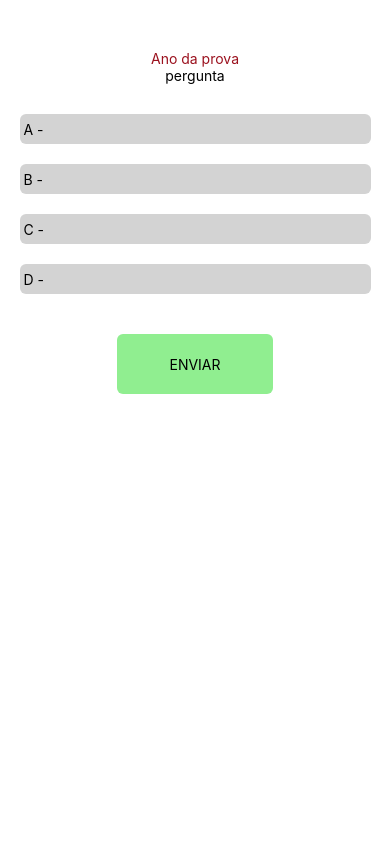
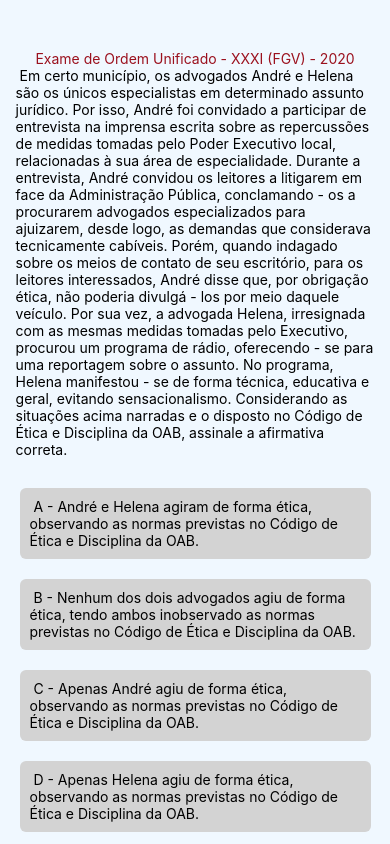
Before and after one commit to guiluizmaia/ExerciciosOAB, a React Native app: screen / in a window 390 px wide. Built offline with nearby package versions, Linux system fonts and the light colour scheme.

Commit message:
Add files via upload

```diff
--- a/App.js
+++ b/App.js
@@ -6,66 +6,129 @@ const {width: screenWidth, height: screenHeight} = Dimensions.get('window');
 export default () => {
   const [selecionado, setSelecionado] = useState("");
 
+  const [perguntas, setPerguntas] = useState([
+    {
+      pergunta: "Havendo indícios de que Sara obteve inscrição na Ordem dos Advogados do Brasil mediante prova falsa, foi instaurado contra ela processo disciplinar. Sobre o tema, assinale a afirmativa correta.",
+      a: "O processo disciplinar contra Sara pode ser instaurado de ofício ou mediante representação, que pode ser anônima.",
+      b: "Em caso de revelia de Sara, o processo disciplinar seguirá, independentemente de designação de defensor dativo.",
+      c: "O processo disciplinar instaurado contra Sara será, em regra, público.",
+      d: "O recurso contra eventual decisão que determine o cancelamento da inscrição de Sara não terá efeito suspensivo.",
+      certo: "d",
+      ano: "Exame de Ordem Unificado - XXXI (FGV) - 2020",
+      questao: "1"
+  }, {
+      pergunta: "Em certo município, os advogados André e Helena são os únicos especialistas em determinado assunto jurídico. Por isso, André foi convidado a participar de entrevista na imprensa escrita sobre as repercussões de medidas tomadas pelo Poder Executivo local, relacionadas à sua área de especialidade. Durante a entrevista, André convidou os leitores a litigarem em face da Administração Pública, conclamando - os a procurarem advogados especializados para ajuizarem, desde logo, as demandas que considerava tecnicamente cabíveis. Porém, quando indagado sobre os meios de contato de seu escritório, para os leitores interessados, André disse que, por obrigação ética, não poderia divulgá - los por meio daquele veículo. Por sua vez, a advogada Helena, irresignada com as mesmas medidas tomadas pelo Executivo, procurou um programa de rádio, oferecendo - se para uma reportagem sobre o assunto. No programa, Helena manifestou - se de forma técnica, educativa e geral, evitando sensacionalismo. Considerando as situações acima narradas e o disposto no Código de Ética e Disciplina da OAB, assinale a afirmativa correta.",
+      a: "André e Helena agiram de forma ética, observando as normas previstas no Código de Ética e Disciplina da OAB.",
+      b: "Nenhum dos dois advogados agiu de forma ética, tendo ambos inobservado as normas previstas no Código de Ética e Disciplina da OAB.",
+      c: "Apenas André agiu de forma ética, observando as normas previstas no Código de Ética e Disciplina da OAB.",
+      d: "Apenas Helena agiu de forma ética, observando as normas previstas no Código de Ética e Disciplina da OAB.",
+      certo: "b",
+      ano: "Exame de Ordem Unificado - XXXI (FGV) - 2020",
+      questao: "2"
+  },
+  ])
+
   return (
       <ScrollView>
-        <View style={{flex:1, height: screenHeight}}>
+        <View style={{flex:1, alignItems: 'center', backgroundColor: '#F0F8FF',}}>
         <View style = { styles.VPergunta } >
-          <Text style = { styles.ano } > Ano da prova </Text>
-          <Text style = { styles.pergunta } > pergunta </Text>
+          <Text style = { styles.ano } > {perguntas[1].ano} </Text>
+          <Text style = { styles.pergunta } > {perguntas[1].pergunta} </Text>
         </View>
         <View style = { styles.VResposta } >
 
           {selecionado == "a" &&
-          <TouchableOpacity style = { styles.sele } onPress={() => setSelecionado("a")}>
-            <Text> A - </Text>
+          <TouchableOpacity style = { styles.sele } onPress={() => {
+            if(selecionado == "a"){
+              setSelecionado("");
+            }else{
+              setSelecionado("a")
+            }
+            }}>
+            <Text style = {styles.txtpergunta}> A - {perguntas[1].a} </Text>
           </TouchableOpacity>
           }
           {selecionado != "a" &&
-          <TouchableOpacity style = { styles.sem } onPress={() => setSelecionado("a")}>
-            <Text> A - </Text>
+          <TouchableOpacity style = { styles.sem } onPress={() => {
+            if(selecionado == "a"){
+              setSelecionado("");
+            }else{
+              setSelecionado("a")
+            }}}>
+            <Text style = {styles.txtpergunta}> A - {perguntas[1].a} </Text>
           </TouchableOpacity>
           }
 
           {selecionado == "b" &&
-          <TouchableOpacity style = { styles.sele } onPress={() => setSelecionado("b")}>
-            <Text> B - </Text>
+          <TouchableOpacity style = { styles.sele } onPress={() => {
+            if(selecionado == "b"){
+              setSelecionado("");
+            }else{
+              setSelecionado("b")
+            }}}>
+            <Text style = {styles.txtpergunta}> B - {perguntas[1].b} </Text>
           </TouchableOpacity>
           }
           {selecionado != "b" &&
-          <TouchableOpacity style = { styles.sem } onPress={() => setSelecionado("b")}>
-            <Text> B - </Text>
+          <TouchableOpacity style = { styles.sem } onPress={() => {
+            if(selecionado == "b"){
+              setSelecionado("");
+            }else{
+              setSelecionado("b")
+            }}}>
+            <Text style = {styles.txtpergunta}> B - {perguntas[1].b} </Text>
           </TouchableOpacity>
           }
 
           {selecionado == "c" &&
-          <TouchableOpacity style = { styles.sele } onPress={() => setSelecionado("c")}>
-            <Text> C - </Text>
+          <TouchableOpacity style = { styles.sele } onPress={() => {
+            if(selecionado == "c"){
+              setSelecionado("");
+            }else{
+              setSelecionado("c")
+            }}}>
+            <Text style = {styles.txtpergunta}> C - {perguntas[1].c} </Text>
           </TouchableOpacity>
           }
           {selecionado != "c" &&
-          <TouchableOpacity style = { styles.sem } onPress={() => setSelecionado("c")}>
-            <Text> C - </Text>
+          <TouchableOpacity style = { styles.sem } onPress={() => {
+            if(selecionado == "c"){
+              setSelecionado("");
+            }else{
+              setSelecionado("c")
+            }}}>
+            <Text style = {styles.txtpergunta}> C - {perguntas[1].c} </Text>
           </TouchableOpacity>
           }
 
           {selecionado == "d" &&
-          <TouchableOpacity style = { styles.sele } onPress={() => setSelecionado("d")}>
-            <Text> D - </Text>
+          <TouchableOpacity style = { styles.sele } onPress={() => {
+            if(selecionado == "d"){
+              setSelecionado("");
+            }else{
+              setSelecionado("d")
+            }}}>
+            <Text style = {styles.txtpergunta}> D - {perguntas[1].d} </Text>
           </TouchableOpacity>
           }
           {selecionado != "d" &&
-          <TouchableOpacity style = { styles.sem } onPress={() => setSelecionado("d")}>
-            <Text> D - </Text>
+          <TouchableOpacity style = { styles.sem } onPress={() => {
+            if(selecionado == "d"){
+              setSelecionado("");
+            }else{
+              setSelecionado("d")
+            }}}>
+            <Text style = {styles.txtpergunta}> D - {perguntas[1].d} </Text>
           </TouchableOpacity>
           }
+		</View>
+        </View>
+
+          <TouchableOpacity style = { styles.enviar }>
+            <Text> RESPONDER </Text>
+          </TouchableOpacity>
 
 
-          <TouchableOpacity style = { styles.enviar }>
-            <Text> ENVIAR </Text>
-          </TouchableOpacity>
-
-        </View>
-        </View>
       </ScrollView>
     );
 }
@@ -77,7 +140,9 @@ const styles = StyleSheet.create({
     VPergunta: {
         marginTop: 50,
         justifyContent: 'center',
-        alignItems: 'center'
+        alignItems: 'center',
+		width: '92%',
+
     },
     VResposta: {
 		marginTop: 30,
@@ -94,7 +159,7 @@ const styles = StyleSheet.create({
       borderRadius: 6,
       backgroundColor: '#d3d3d3',
       width: '90%',
-      height: 30,
+      minHeight: 30,
       marginBottom: 20,
 	    justifyContent: 'center',
     },
@@ -102,16 +167,18 @@ const styles = StyleSheet.create({
 	  	borderRadius: 6,
       backgroundColor: '#90ee90',
       width: '90%',
-      height: 30,
+      minHeight: 30,
       marginBottom: 20,
 	    justifyContent: 'center',
     },
+	txtpergunta: {
+		margin: 10,
+	},
     enviar: {
       borderRadius: 6,
       backgroundColor: '#90ee90',
-      width: '40%',
+      width: '100%',
       height: 60,
-      marginTop: 20,
 	    justifyContent: 'center',
 	    alignItems: 'center'
     }
```
